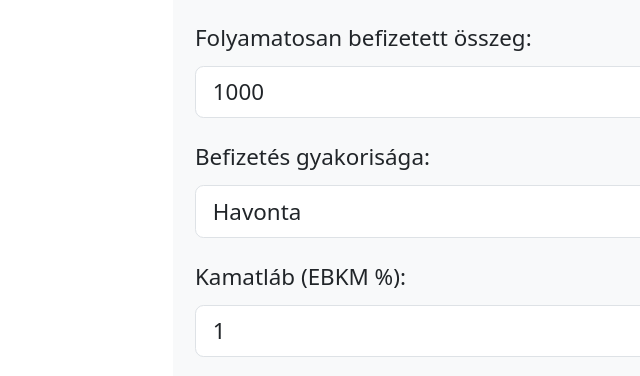
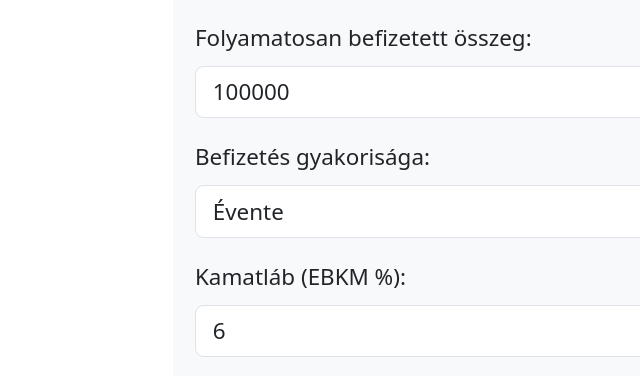
Before and after one commit to nahajia/Penz7, a plain HTML site: page index_folyamatos.html in a window 1280 px wide. Shown: the part 366-742 px from the top of the page, 0-640 px from the left. Drawn offline with nearby package versions, Linux system fonts and the light colour scheme.

Commit message:
thm 0 és eves folyamatos

```diff
--- a/index_folyamatos.html
+++ b/index_folyamatos.html
@@ -29,7 +29,7 @@
             <div class="p-3">
                 <div class="mb-3">
                     <label for="osszeg" class="form-label">Folyamatosan befizetett összeg:</label>
-                    <input type="number" class="form-control" id="osszeg" value="1000" min="1000" max="500000" step="1000" >
+                    <input type="number" class="form-control" id="osszeg" value="100000" min="1000" max="500000" step="1000" >
                   </div>
                   <div class="mb-3">
                     <label for="ho" class="form-label">Befizetés gyakorisága:</label>
@@ -37,12 +37,12 @@
                       <option value="1">Havonta</option>
                       <option value="3">Negyedévente</option>
                       <option value="6">Félévente</option>
-                      <option value="12">Évente</option>
+                      <option value="12" selected>Évente</option>
                     </select>
                   </div>
                   <div class="mb-3">
                     <label for="kamatlab" class="form-label">Kamatláb (EBKM %):</label>
-                    <input type="number" class="form-control" id="kamatlab" value="1" min="1" max="100" step="1"  >
+                    <input type="number" class="form-control" id="kamatlab" value="6" min="1" max="100" step="1"  >
                   </div>
                   <div class="mb-3">
                     <label for="ev" class="form-label">Évek száma:</label>
```
Also changed, not shown: index_hitel.html (+1 -1 lines).
